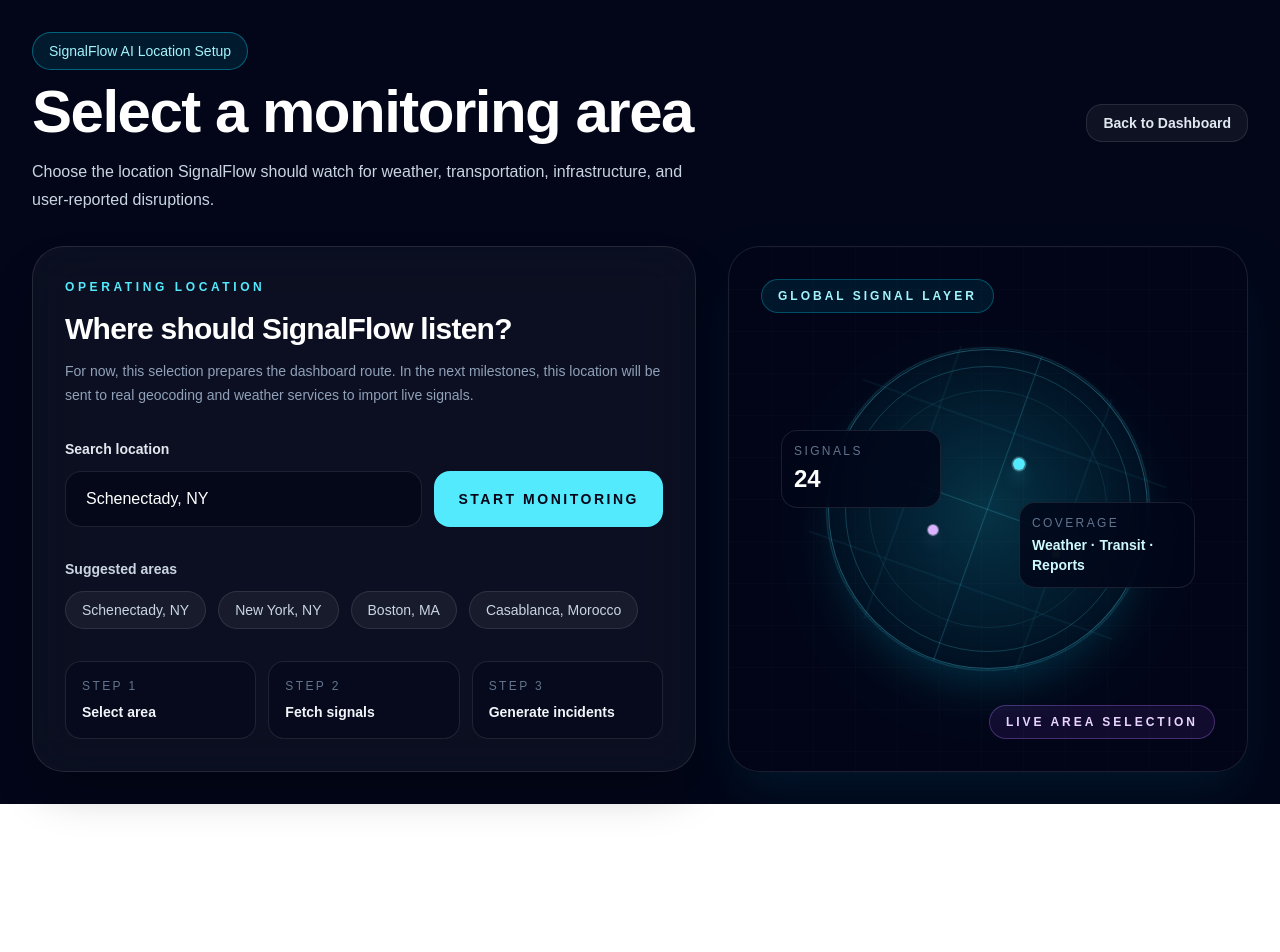
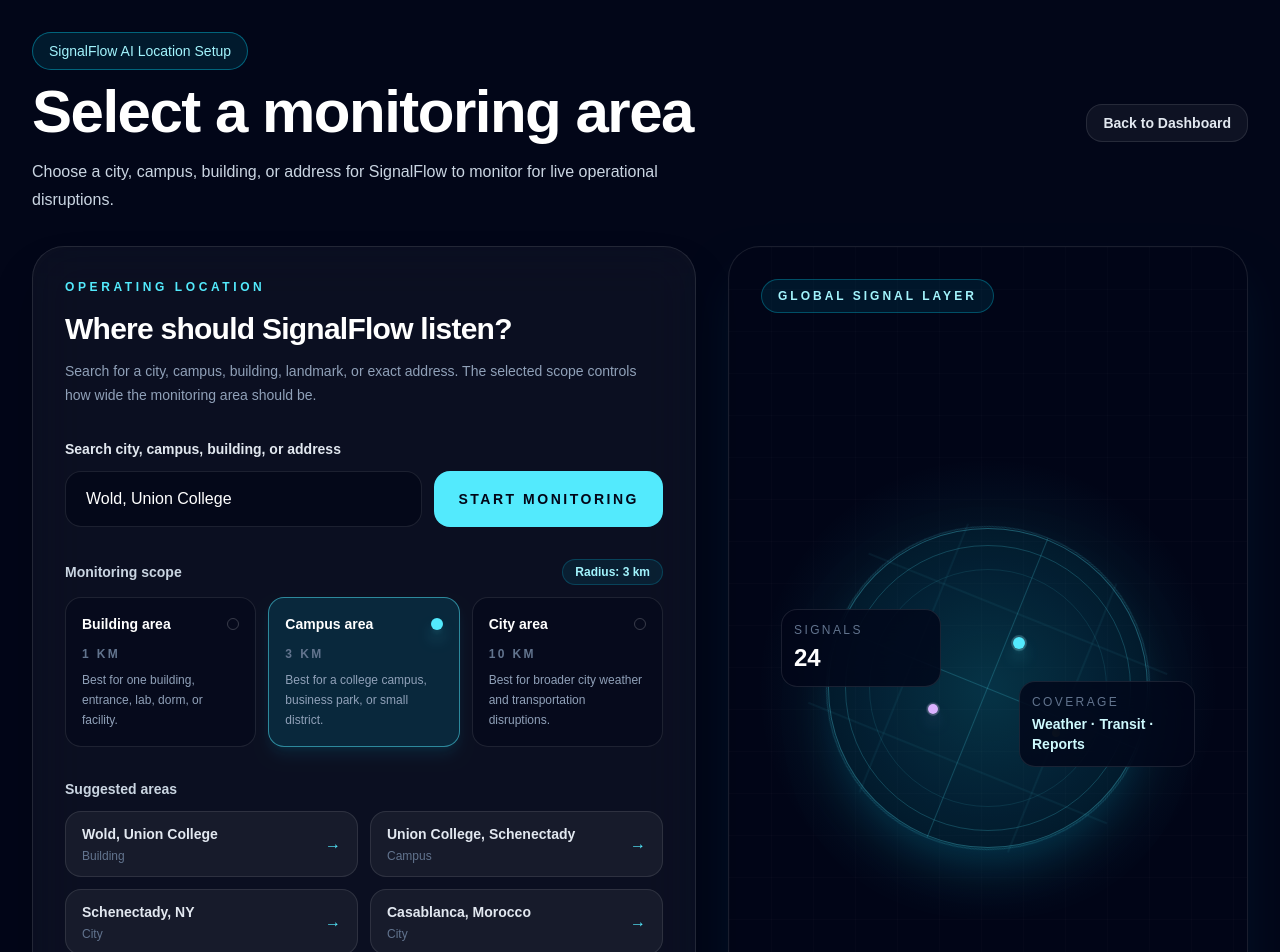
Before and after one commit to Nvalientenada/signalflow-ai, a Next.js app in the folder frontend/: page /location in a window 1280 px wide. Shown: the top 952 px of the page. Before the commit the page ends 804 px from the top, so only its background shows below. Built offline with nearby package versions, Linux system fonts and the light colour scheme.

Commit message:
added an advanced monitoring scipe selection

```diff
--- a/frontend/components/location/LocationSelector.tsx
+++ b/frontend/components/location/LocationSelector.tsx
@@ -4,25 +4,78 @@
 import { useState } from "react";
 import GlobeVisual from "./GlobeVisual";
 
+type MonitoringScope = {
+  id: "building" | "campus" | "city";
+  label: string;
+  radius: string;
+  description: string;
+};
+
+const monitoringScopes: MonitoringScope[] = [
+  {
+    id: "building",
+    label: "Building area",
+    radius: "1 km",
+    description: "Best for one building, entrance, lab, dorm, or facility.",
+  },
+  {
+    id: "campus",
+    label: "Campus area",
+    radius: "3 km",
+    description: "Best for a college campus, business park, or small district.",
+  },
+  {
+    id: "city",
+    label: "City area",
+    radius: "10 km",
+    description: "Best for broader city weather and transportation disruptions.",
+  },
+];
+
 const suggestedLocations = [
-  "Schenectady, NY",
-  "New York, NY",
-  "Boston, MA",
-  "Casablanca, Morocco",
+  {
+    name: "Wold, Union College",
+    type: "Building",
+  },
+  {
+    name: "Union College, Schenectady",
+    type: "Campus",
+  },
+  {
+    name: "Schenectady, NY",
+    type: "City",
+  },
+  {
+    name: "Casablanca, Morocco",
+    type: "City",
+  },
 ];
 
 export default function LocationSelector() {
   const router = useRouter();
-  const [locationName, setLocationName] = useState("Schenectady, NY"); // stores selected location
+
+  const [locationName, setLocationName] = useState(
+    "Wold, Union College"
+  );
+
+  const [selectedScope, setSelectedScope] =
+    useState<MonitoringScope["id"]>("campus");
+
+  const activeScope = monitoringScopes.find(
+    (scope) => scope.id === selectedScope
+  );
 
   function handleStartMonitoring() {
-    const encodedLocation = encodeURIComponent(locationName.trim());
+    const cleanedLocation = locationName.trim();
 
-    if (!encodedLocation) {
+    if (!cleanedLocation) {
       return;
     }
 
-    router.push(`/?location=${encodedLocation}`);
+    const encodedLocation = encodeURIComponent(cleanedLocation);
+    const encodedScope = encodeURIComponent(selectedScope);
+
+    router.push(`/?location=${encodedLocation}&scope=${encodedScope}`);
   }
 
   return (
@@ -39,8 +92,8 @@
             </h1>
 
             <p className="mt-4 max-w-2xl text-base leading-7 text-slate-300">
-              Choose the location SignalFlow should watch for weather,
-              transportation, infrastructure, and user-reported disruptions.
+              Choose a city, campus, building, or address for SignalFlow to
+              monitor for live operational disruptions.
             </p>
           </div>
 
@@ -63,9 +116,9 @@
             </h2>
 
             <p className="mt-3 text-sm leading-6 text-slate-400">
-              For now, this selection prepares the dashboard route. In the next
-              milestones, this location will be sent to real geocoding and
-              weather services to import live signals.
+              Search for a city, campus, building, landmark, or exact address.
+              The selected scope controls how wide the monitoring area should
+              be.
             </p>
 
             <div className="mt-8">
@@ -73,7 +126,7 @@
                 htmlFor="location"
                 className="mb-3 block text-sm font-semibold text-slate-200"
               >
-                Search location
+                Search city, campus, building, or address
               </label>
 
               <div className="flex flex-col gap-3 sm:flex-row">
@@ -81,7 +134,7 @@
                   id="location"
                   value={locationName}
                   onChange={(event) => setLocationName(event.target.value)}
-                  placeholder="Example: Schenectady, NY"
+                  placeholder="Example: Wold Center, Union College"
                   className="min-h-14 flex-1 rounded-2xl border border-white/10 bg-slate-950/70 px-5 text-base text-white outline-none transition placeholder:text-slate-600 focus:border-cyan-400/50 focus:ring-4 focus:ring-cyan-400/10"
                 />
 
@@ -95,50 +148,97 @@
             </div>
 
             <div className="mt-8">
+              <div className="mb-3 flex items-center justify-between gap-3">
+                <p className="text-sm font-semibold text-slate-300">
+                  Monitoring scope
+                </p>
+
+                <span className="rounded-full border border-cyan-400/20 bg-cyan-500/10 px-3 py-1 text-xs font-semibold text-cyan-200">
+                  Radius: {activeScope?.radius}
+                </span>
+              </div>
+
+              <div className="grid gap-3 md:grid-cols-3">
+                {monitoringScopes.map((scope) => {
+                  const isActive = selectedScope === scope.id;
+
+                  return (
+                    <button
+                      key={scope.id}
+                      onClick={() => setSelectedScope(scope.id)}
+                      className={
+                        isActive
+                          ? "rounded-2xl border border-cyan-300/50 bg-cyan-500/15 p-4 text-left shadow-lg shadow-cyan-500/10 transition"
+                          : "rounded-2xl border border-white/10 bg-slate-950/50 p-4 text-left transition hover:border-cyan-400/30 hover:bg-cyan-500/10"
+                      }
+                    >
+                      <div className="mb-3 flex items-center justify-between gap-3">
+                        <p className="text-sm font-bold text-white">
+                          {scope.label}
+                        </p>
+
+                        <span
+                          className={
+                            isActive
+                              ? "h-3 w-3 rounded-full bg-cyan-300 shadow-lg shadow-cyan-300/60"
+                              : "h-3 w-3 rounded-full border border-white/20"
+                          }
+                        />
+                      </div>
+
+                      <p className="text-xs font-semibold uppercase tracking-[0.2em] text-slate-500">
+                        {scope.radius}
+                      </p>
+
+                      <p className="mt-2 text-xs leading-5 text-slate-400">
+                        {scope.description}
+                      </p>
+                    </button>
+                  );
+                })}
+              </div>
+            </div>
+
+            <div className="mt-8">
               <p className="mb-3 text-sm font-semibold text-slate-300">
                 Suggested areas
               </p>
 
-              <div className="flex flex-wrap gap-3">
+              <div className="grid gap-3 sm:grid-cols-2">
                 {suggestedLocations.map((location) => (
                   <button
-                    key={location}
-                    onClick={() => setLocationName(location)}
-                    className="rounded-full border border-white/10 bg-white/5 px-4 py-2 text-sm text-slate-300 transition hover:border-cyan-400/40 hover:bg-cyan-500/10 hover:text-cyan-100"
+                    key={location.name}
+                    onClick={() => setLocationName(location.name)}
+                    className="flex items-center justify-between gap-3 rounded-2xl border border-white/10 bg-white/5 px-4 py-3 text-left transition hover:border-cyan-400/40 hover:bg-cyan-500/10"
                   >
-                    {location}
+                    <span>
+                      <span className="block text-sm font-semibold text-slate-200">
+                        {location.name}
+                      </span>
+
+                      <span className="mt-1 block text-xs text-slate-500">
+                        {location.type}
+                      </span>
+                    </span>
+
+                    <span className="text-cyan-300">→</span>
                   </button>
                 ))}
               </div>
             </div>
 
-            <div className="mt-8 grid gap-3 sm:grid-cols-3">
-              <div className="rounded-2xl border border-white/10 bg-slate-950/50 p-4">
-                <p className="text-xs uppercase tracking-[0.2em] text-slate-500">
-                  Step 1
-                </p>
-                <p className="mt-2 text-sm font-semibold text-slate-100">
-                  Select area
-                </p>
-              </div>
+            <div className="mt-8 rounded-2xl border border-purple-400/20 bg-purple-500/10 p-4">
+              <p className="text-xs font-semibold uppercase tracking-[0.25em] text-purple-200">
+                Selected Monitor
+              </p>
 
-              <div className="rounded-2xl border border-white/10 bg-slate-950/50 p-4">
-                <p className="text-xs uppercase tracking-[0.2em] text-slate-500">
-                  Step 2
-                </p>
-                <p className="mt-2 text-sm font-semibold text-slate-100">
-                  Fetch signals
-                </p>
-              </div>
+              <p className="mt-2 text-lg font-bold text-white">
+                {locationName || "No location selected"}
+              </p>
 
-              <div className="rounded-2xl border border-white/10 bg-slate-950/50 p-4">
-                <p className="text-xs uppercase tracking-[0.2em] text-slate-500">
-                  Step 3
-                </p>
-                <p className="mt-2 text-sm font-semibold text-slate-100">
-                  Generate incidents
-                </p>
-              </div>
+              <p className="mt-1 text-sm text-slate-400">
+                Scope: {activeScope?.label} · {activeScope?.radius} radius
+              </p>
             </div>
           </section>
 
```
